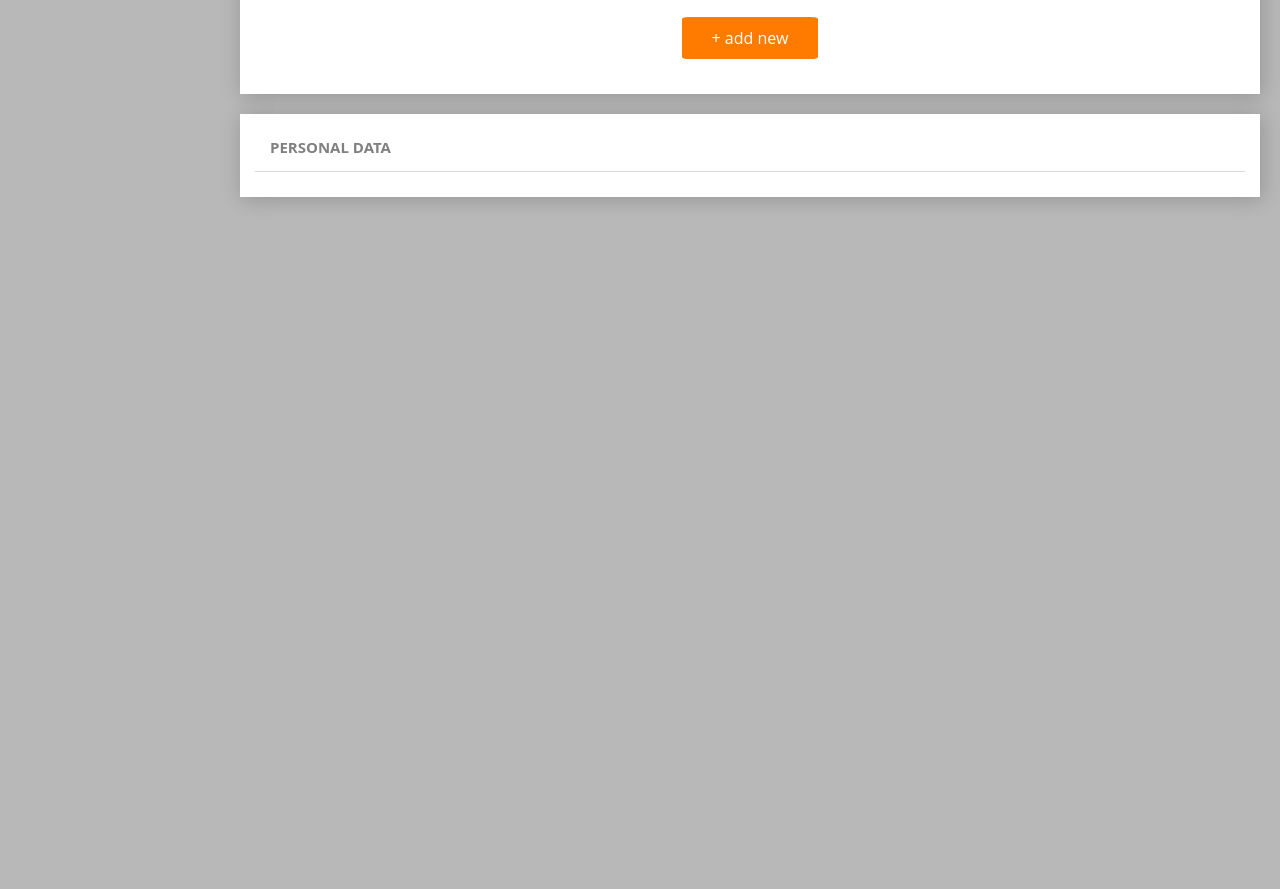
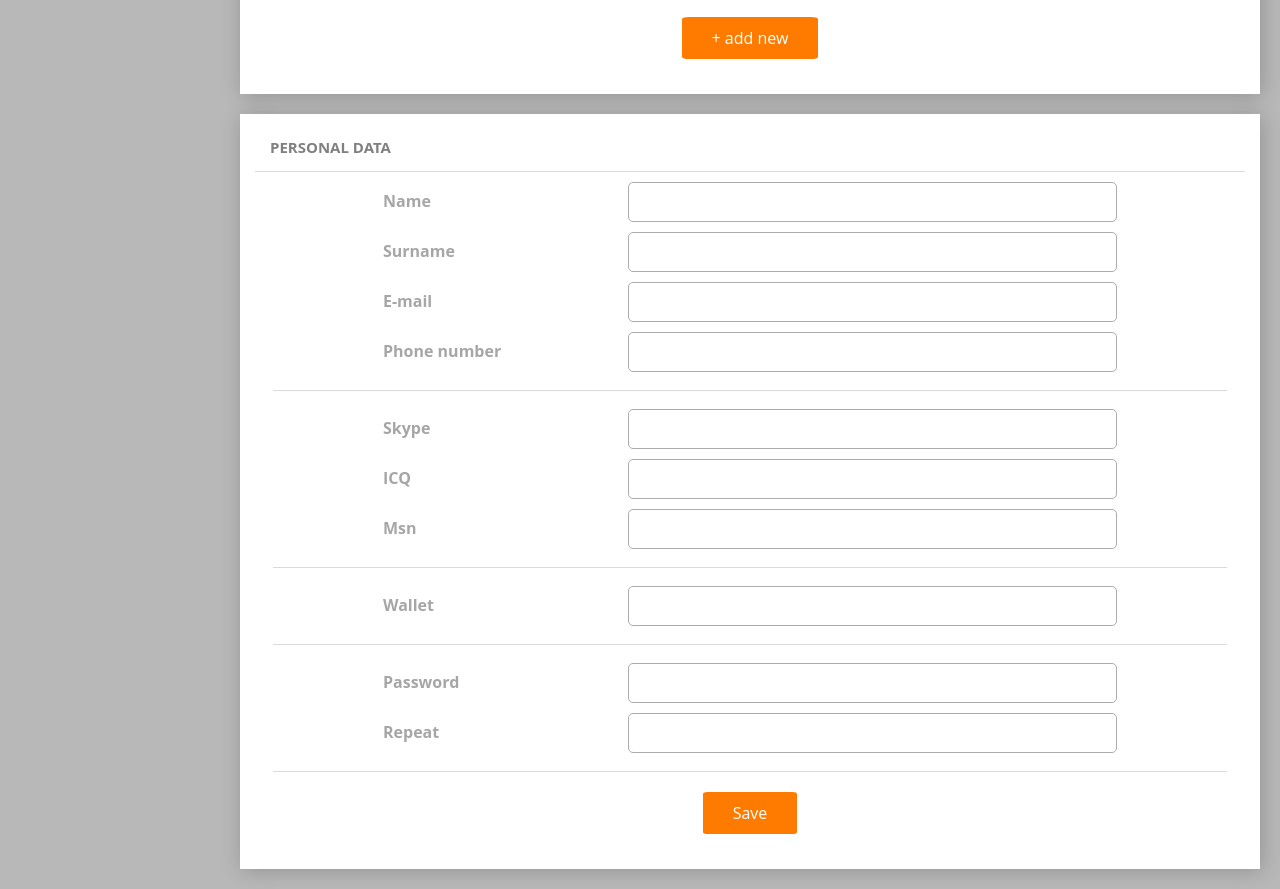
Before and after one commit to mika808/projekt-indywidualny, a website: page index.html in a window 1280 px wide. Shown: the part 1769-2658 px from the top of the page. Before the commit the page ends 1986 px from the top, so only its background shows below. Drawn offline with nearby package versions, Linux system fonts and the light colour scheme.

Commit message:
Prepare Personal Data section

```diff
--- a/index.html
+++ b/index.html
@@ -302,7 +302,7 @@
       <!-- LINKS -->
       <section id="links" class="displayBox">
         <h1>LINKS</h1>
-        <button class="btn btn-addNew">+ add new</button>
+        <button class="btn btn-center">+ add new</button>
         <!-- 1 -->
         <div class="row table-link">
           <div class="col col-4 col-sm-12">Home page</div>
@@ -473,13 +473,13 @@
             </div>
           </div>
         </div>
-        <button class="btn btn-addNew">+ add new</button>
+        <button class="btn btn-center">+ add new</button>
       </section>
 
       <!-- BANNERS -->
       <section id="banners" class="displayBox">
         <h1>BANNERS</h1>
-        <button class="btn btn-addNew">+ add new</button>
+        <button class="btn btn-center">+ add new</button>
         <!-- 1 -->
         <div class="row table-link">
           <div class="col col-4 col-sm-12">Banner main</div>
@@ -595,11 +595,135 @@
           </div>
         </div>
 
-        <button class="btn btn-addNew">+ add new</button>
+        <button class="btn btn-center">+ add new</button>
       </section>
 
       <!-- PERSONAL DATA -->
-      <section id="personalData" class="displayBox"><h1>PERSONAL DATA</h1></section>
+      <section id="personalData" class="displayBox">
+        <h1>PERSONAL DATA</h1>
+
+        <!-- FORM -->
+
+        <form>
+          <!-- 1 -->
+          <div class="row form-personal-data">
+            <div class=" col col-4 col-sm-12">
+              <label for="us-name" class="form-label">Name</label>
+            </div>
+            <div class=" col col-8 col-sm-12">
+              <input type="text" name="user-name" id="us-name" />
+            </div>
+          </div>
+          <!-- 2 -->
+          <div class="row form-personal-data">
+            <div class=" col col-4 col-sm-12">
+              <label class="form-label">Surname</label>
+            </div>
+            <div class=" col col-8 col-sm-12">
+              <input type="text" name="user-surname" id="us-surname" />
+            </div>
+          </div>
+
+          <!-- 3 -->
+          <div class="row form-personal-data">
+            <div class=" col col-4 col-sm-12">
+              <label class="form-label">E-mail</label>
+            </div>
+            <div class=" col col-8 col-sm-12">
+              <input type="email" name="user-email" id="us-email" />
+            </div>
+          </div>
+
+          <!-- 4 -->
+          <div class="row form-personal-data">
+            <div class=" col col-4 col-sm-12">
+              <label class="form-label">Phone number</label>
+            </div>
+            <div class=" col col-8 col-sm-12">
+              <input type="tel" name="user-phone" id="us-phone" />
+            </div>
+          </div>
+          <!-- separator-line -->
+
+          <div class="separator-line"></div>
+
+          <!-- 5 -->
+          <div class="row form-personal-data">
+            <div class=" col col-4 col-sm-12">
+              <label class="form-label">Skype</label>
+            </div>
+            <div class=" col col-8 col-sm-12">
+              <input type="text" name="user-skype" id="us-skype" />
+            </div>
+          </div>
+
+          <!-- 6 -->
+          <div class="row form-personal-data">
+            <div class=" col col-4 col-sm-12">
+              <label class="form-label">ICQ</label>
+            </div>
+            <div class=" col col-8 col-sm-12">
+              <input type="text" name="user-icq" id="us-icq" />
+            </div>
+          </div>
+
+          <!-- 7 -->
+          <div class="row form-personal-data">
+            <div class=" col col-4 col-sm-12">
+              <label class="form-label">Msn</label>
+            </div>
+            <div class=" col col-8 col-sm-12">
+              <input type="text" name="user-msn" id="us-msn" />
+            </div>
+          </div>
+
+          <!-- separator-line -->
+
+          <div class="separator-line"></div>
+
+          <!-- 8 -->
+          <div class="row form-personal-data">
+            <div class=" col col-4 col-sm-12">
+              <label class="form-label">Wallet</label>
+            </div>
+            <div class=" col col-8 col-sm-12">
+              <input type="text" name="user-wallet" id="us-wallet" />
+            </div>
+          </div>
+          <!-- separator-line -->
+
+          <div class="separator-line"></div>
+
+          <!-- 9 -->
+          <div class="row form-personal-data">
+            <div class=" col col-4 col-sm-12">
+              <label class="form-label">Password</label>
+            </div>
+            <div class=" col col-8 col-sm-12">
+              <input type="password" name="user-password" id="us-password" />
+            </div>
+          </div>
+
+          <!-- 10 -->
+          <div class="row form-personal-data">
+            <div class=" col col-4 col-sm-12">
+              <label class="form-label">Repeat</label>
+            </div>
+            <div class=" col col-8 col-sm-12">
+              <input
+                type="password"
+                name="user-repassword"
+                id="us-repassword"
+              />
+            </div>
+          </div>
+          <!-- separator-line -->
+
+          <div class="separator-line"></div>
+
+          <button type="submit" class="btn btn-center">Save</button>
+        </form>
+      </section>
     </div>
 
     <!-- SCRIPTS -->
--- a/sass/_layout.scss
+++ b/sass/_layout.scss
@@ -29,6 +29,12 @@
     padding: 15px;
     padding-top: 0px;
     color: gray;
+  }
+
+  .separator-line {
+    border-bottom: 1px solid #dadada;
+    padding-top: 0px;
+    margin: 18px;
   }
 
 /*  --clearfix-------------------------------------------------------- */
--- a/sass/components/_button.scss
+++ b/sass/components/_button.scss
@@ -15,7 +15,7 @@
   margin: 15px;
 }
 
-.btn-addNew {
+.btn-center {
   text-align: center;
   display: block;
   margin: 20px auto;
--- /dev/null
+++ b/sass/sections/_personalData.scss
@@ -0,0 +1,31 @@
+form {
+    .form-label {
+      color: $main-font-color;
+      font-weight: bold;
+      text-align: left;
+      display: inline-block;
+      //margin: 10px 30px;
+      margin: 10px 0px;
+    }
+
+    .form-personal-data {
+      margin: 10px 10vw;
+
+      input[type="text"],
+      input[type="email"],
+      input[type="tel"],
+      input[type="password"] {
+        padding: 5px 10px;
+        font-size: 14px;
+        border: 1px rgb(172, 172, 172) solid;
+        border-radius: 5px;
+        //margin-top: 10px;
+        width: 100%;
+        outline: none;
+
+        &:focus {
+          border: 1px rgb(35, 4, 211) solid;
+        }
+      }
+    }
+  }
--- a/sass/style.scss
+++ b/sass/style.scss
@@ -13,7 +13,8 @@
 @import "components/button";
 @import "components/sidebar";
 @import "components/topNav";
-@import "components/links";
 
 /* Sections */
 @import "sections/generalData";
+@import "sections/links";
+@import "sections/personalData";
```
Also changed, not shown: css/style.css, sass/sections/_links.scss (renamed from sass/components/_links.scss).
